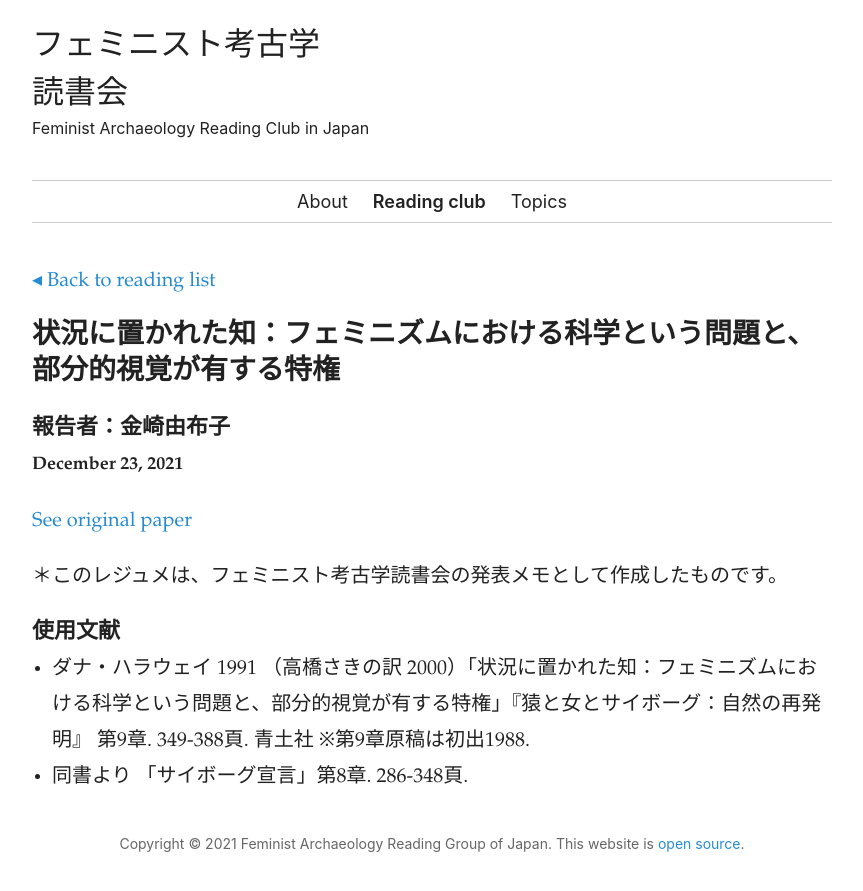
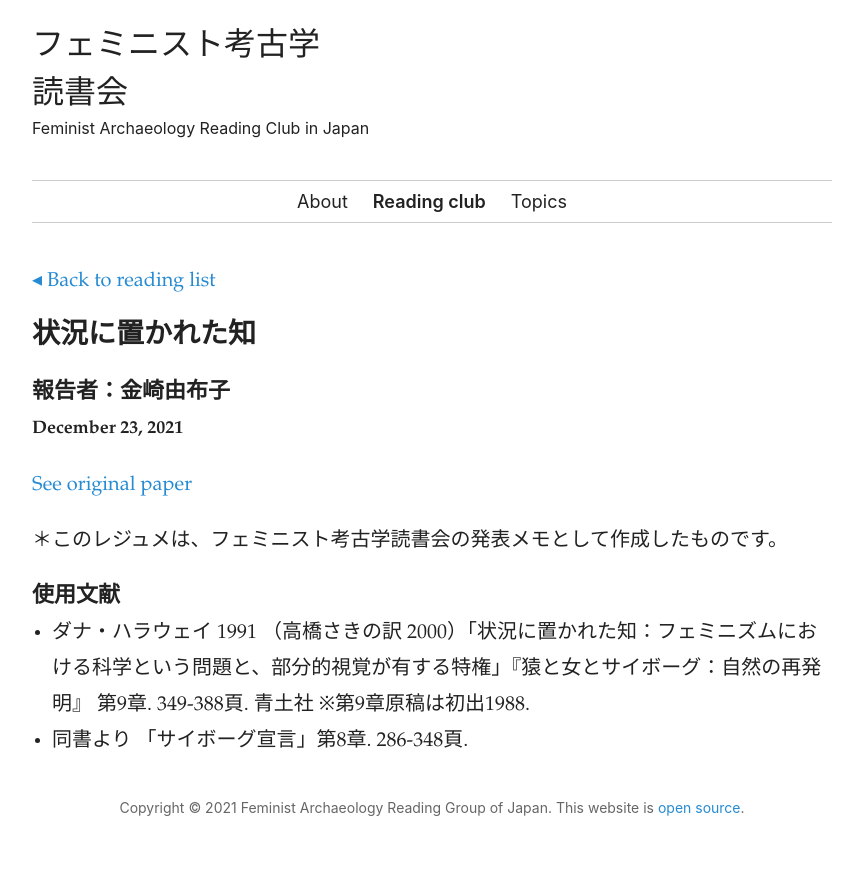
Before and after one commit to nishikarch/nishikarch.github.io, a Jekyll site: the page built from _posts/2021-12-23-Haraway-1988.md, in a window 1280 px wide. Shown: the top 891 px of the page, without its empty margins (208-1071 px from the left). Built offline with Jekyll 4.4.1, drawn with Linux system fonts in a browser that asks for light colours.

Commit message:
Update 2021-12-23-Haraway-1988.md

```diff
--- a/_posts/2021-12-23-Haraway-1988.md
+++ b/_posts/2021-12-23-Haraway-1988.md
@@ -2,7 +2,7 @@
 layout: post
 categories: notes
 title-en: 'Haraway, Danna. 1988. Situated Knowledges: The Science Question in Feminism and the Privilege of Partial Perspective'
-title-ja: 状況に置かれた知：フェミニズムにおける科学という問題と、部分的視覚が有する特権
+title-ja: 状況に置かれた知
 tags: フェミニズム、ジェンダー、科学史
 reporter: 金崎由布子
 paper: https://www.jstor.org/stable/3178066
```
